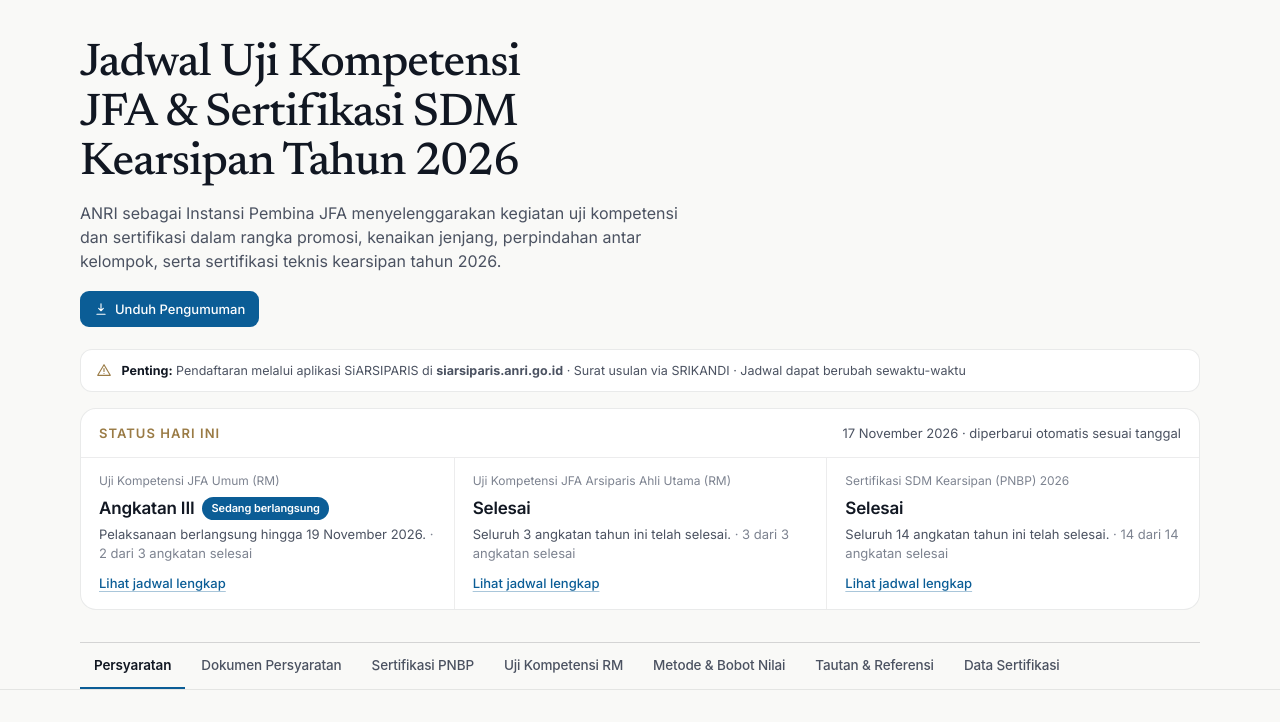
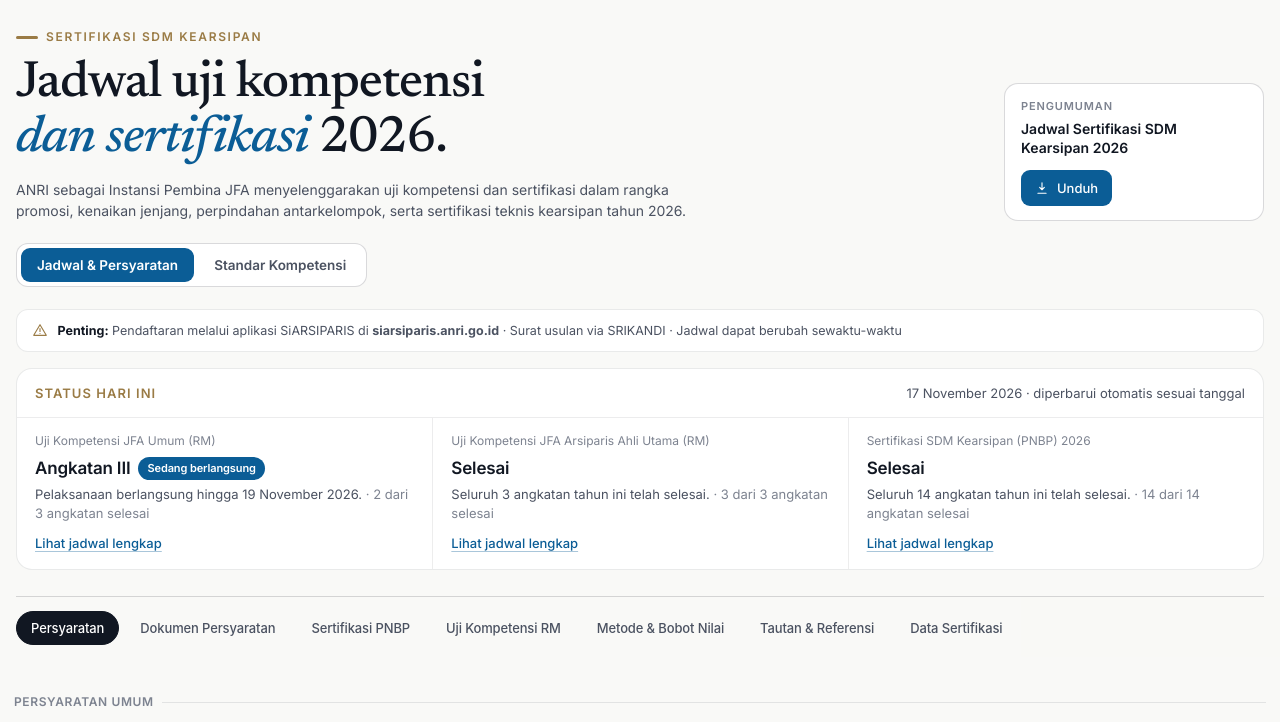
Before and after one commit to ariesaprill96/arsiparis-dashboard, a plain HTML site: page sertifikasi.html in a window 1280 px wide. Shown: the top 722 px of the page. Drawn offline with nearby package versions, Linux system fonts and the light colour scheme.

Commit message:
Sertifikasi: rapikan struktur, pemilih halaman di dalam halaman, kolom isi seragam (#33)
Claude-Session: https://claude.ai/code/session_01GNH33JGPyXxN2Da2fB4ZKq

Co-authored-by: Claude <noreply@anthropic.com>

```diff
--- a/sertifikasi.html
+++ b/sertifikasi.html
@@ -965,6 +965,37 @@ body{background:var(--ed-bg) !important;font-family:var(--ed-font) !important}
 .cert-db-heading{font-weight:600 !important;letter-spacing:-.02em}
 .link-item .li-icon{background:var(--ed-accent-soft) !important}
 div[style*="#fef9c3"]{background:var(--ed-warn-soft) !important;border-color:rgba(154,123,69,.35) !important;color:#5e4520 !important}
+
+/* ---------- Pemilih halaman Sertifikasi & Kompetensi ---------- */
+.page-switch{display:inline-flex;gap:4px;padding:4px;background:#fff;border:1px solid var(--ed-line-strong,rgba(20,24,31,.16));border-radius:12px}
+.page-switch a{border-radius:9px;padding:9px 16px;font:600 13.5px var(--ed-font,'Inter',sans-serif);color:var(--ed-ink-2,#4b5261);text-decoration:none;white-space:nowrap}
+.page-switch a:hover{color:var(--ed-ink,#111722)}
+.page-switch a[aria-current="page"]{background:var(--ed-accent,#0b5d96);color:#fff}
+@media(max-width:520px){.page-switch{display:flex;width:100%}.page-switch a{flex:1;text-align:center;padding:9px 8px;font-size:12.5px}}
+
+.sk-hero{display:flex;justify-content:space-between;gap:28px;align-items:flex-end}
+.sk-eyebrow{display:flex;align-items:center;gap:8px;color:var(--ed-gold);font-size:12px;font-weight:600;letter-spacing:.14em;text-transform:uppercase}
+.sk-eyebrow::before{content:"";width:22px;height:3px;border-radius:99px;background:var(--ed-gold)}
+.intro-banner .sk-hero h2{font-size:clamp(32px,4vw,52px) !important;line-height:1.08 !important;margin-top:10px !important;max-width:760px !important}
+.intro-banner .sk-hero h2 em{font-style:italic;color:var(--ed-accent)}
+.intro-banner .sk-hero p{font-size:14px !important;margin-top:12px !important;max-width:680px !important}
+.sk-card{flex:none;width:260px;background:#fff;border:1px solid var(--ed-line-strong);border-radius:14px;padding:14px 16px}
+.sk-k{font-size:11px;font-weight:600;letter-spacing:.08em;text-transform:uppercase;color:var(--ed-ink-3)}
+.sk-v{font-size:14px;font-weight:600;margin:4px 0 12px;color:var(--ed-ink);line-height:1.4}
+.sk-card .btn-download{display:inline-flex;align-items:center;gap:8px;padding:8px 14px !important;margin:0 !important}
+.sk-switch{margin:22px 0 18px}
+.intro-banner{padding:28px 0 26px !important}
+.intro-banner .hero-actions{display:none}
+/* tab lapis ketiga: pil tipis, sejajar kolom isi */
+.tab-wrap{gap:6px !important;padding:14px max(16px,calc(50% - 560px)) 12px !important;border-bottom:0 !important}
+.tab-btn{border:1px solid transparent !important;border-radius:999px !important;padding:8px 14px !important;font-size:13px !important;border-bottom-width:1px !important}
+.tab-btn:hover{background:#fff !important;border-color:var(--ed-line-strong) !important}
+.tab-btn.active,.tab-btn.active:hover{background:var(--ed-ink) !important;border-color:var(--ed-ink) !important;color:#fff !important;font-weight:500 !important;border-bottom:1px solid var(--ed-ink) !important}
+@media(max-width:760px){.sk-hero{flex-direction:column;align-items:flex-start}.sk-card{width:100%}}
+
+/* satu kolom isi 1280px, sama dengan halaman Standar Kompetensi */
+.intro-banner{max-width:1280px !important;width:calc(100% - 32px) !important}
+.tab-wrap{padding-left:max(16px,calc(50% - 640px)) !important;padding-right:max(16px,calc(50% - 640px)) !important}
 </style>
 </head>
 <body data-anri-theme="sertifikasi">
@@ -1005,11 +1036,15 @@ div[style*="#fef9c3"]{background:var(--ed-warn-soft) !important;border-color:rgb
 
 <!-- INTRO BANNER -->
 <div class="intro-banner">
-  <h2>Jadwal Uji Kompetensi JFA &amp; Sertifikasi SDM Kearsipan Tahun 2026</h2>
-  <p>ANRI sebagai Instansi Pembina JFA menyelenggarakan kegiatan uji kompetensi dan sertifikasi dalam rangka promosi, kenaikan jenjang, perpindahan antar kelompok, serta sertifikasi teknis kearsipan tahun 2026.</p>
-  <div class="hero-actions">
-    <a class="btn-download" href="https://bit.ly/JadwalSertifikasiSDMK2026" target="_blank" rel="noopener"><svg width="16" height="16" viewBox="0 0 24 24" fill="none" stroke="currentColor" stroke-width="1.9" stroke-linecap="round" stroke-linejoin="round"><path d="M12 3v12m0 0 4-4m-4 4-4-4M5 21h14"/></svg> Unduh Pengumuman</a>
-  </div>
+  <div class="sk-hero">
+    <div>
+      <div class="sk-eyebrow">Sertifikasi SDM Kearsipan</div>
+      <h2>Jadwal uji kompetensi <em>dan sertifikasi</em> 2026.</h2>
+      <p>ANRI sebagai Instansi Pembina JFA menyelenggarakan uji kompetensi dan sertifikasi dalam rangka promosi, kenaikan jenjang, perpindahan antarkelompok, serta sertifikasi teknis kearsipan tahun 2026.</p>
+    </div>
+    <aside class="sk-card"><div class="sk-k">Pengumuman</div><div class="sk-v">Jadwal Sertifikasi SDM Kearsipan 2026</div><a class="btn-download" href="https://bit.ly/JadwalSertifikasiSDMK2026" target="_blank" rel="noopener"><svg width="16" height="16" viewBox="0 0 24 24" fill="none" stroke="currentColor" stroke-width="1.9" stroke-linecap="round" stroke-linejoin="round"><path d="M12 3v12m0 0 4-4m-4 4-4-4M5 21h14"/></svg> Unduh</a></aside>
+  </div>
+  <div class="sk-switch"><nav class="page-switch" aria-label="Sertifikasi dan kompetensi"><a href="sertifikasi.html" data-go="jadwal" aria-current="page">Jadwal &amp; Persyaratan</a><a href="standar_kompetensi_teknis.html" data-go="kompetensi" >Standar Kompetensi</a></nav></div>
   <div class="catatan">
     <svg class="ic" aria-hidden="true"><use href="#i-warn"/></svg> <span>Penting:</span> Pendaftaran melalui aplikasi SiARSIPARIS di <strong>siarsiparis.anri.go.id</strong> · Surat usulan via SRIKANDI · Jadwal dapat berubah sewaktu-waktu
   </div>
@@ -2311,5 +2346,10 @@ function switchCertYear(year, btn) {
   });
 }
 </script>
+<script>
+document.querySelectorAll('.page-switch a[data-go]').forEach(a=>a.addEventListener('click',e=>{
+  try{ if(window.parent!==window && typeof window.parent.showSertSub==='function'){ e.preventDefault(); window.parent.showSertSub(a.dataset.go); } }catch(_){}
+}));
+</script>
 </body>
 </html>
```
Also changed, not shown: dashboard.html (+2 -2 lines), standar_kompetensi_teknis.html (+19 -3 lines).
